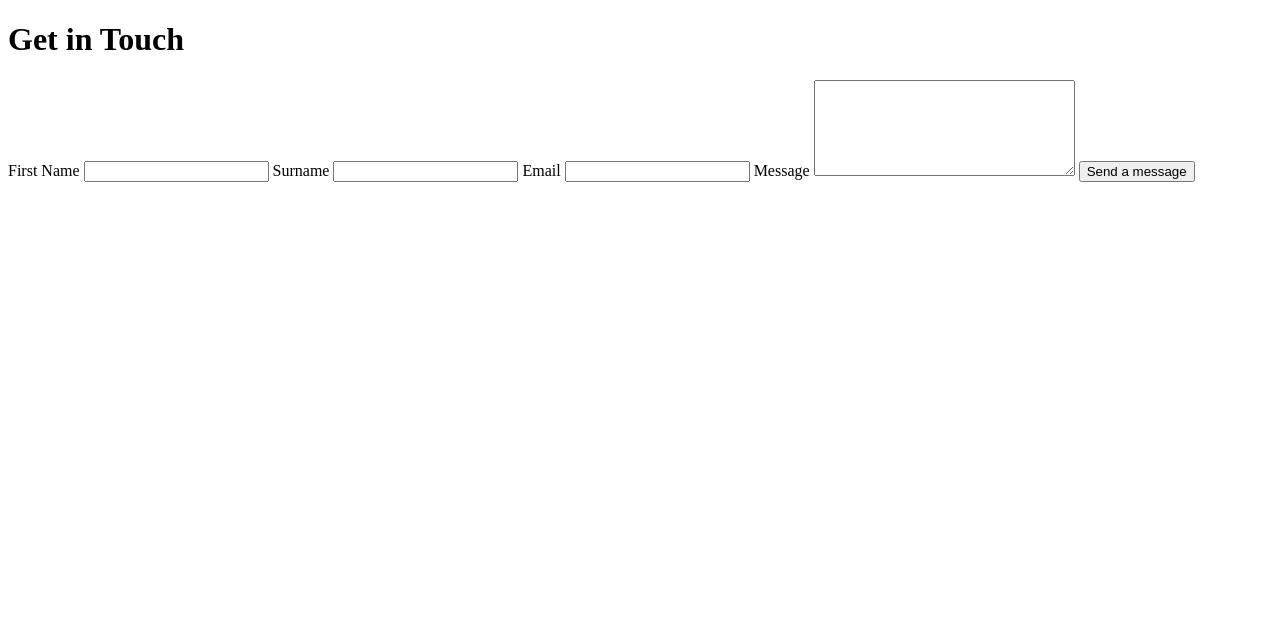
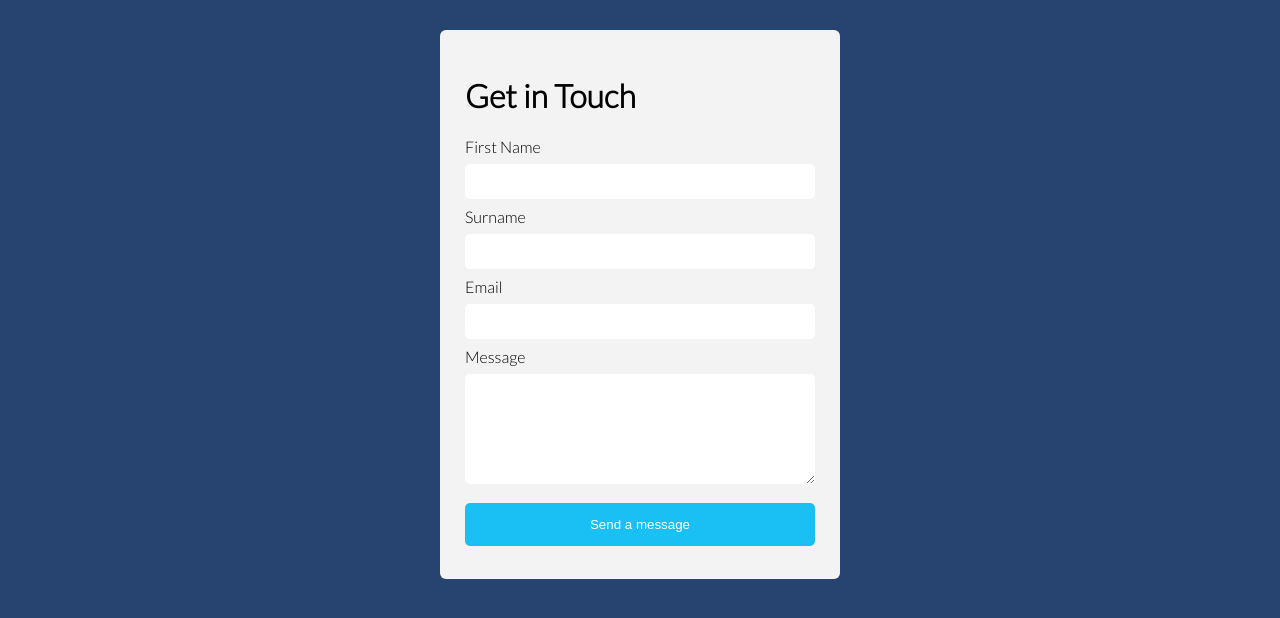
Before and after one commit to mariadalpuim/Form-Exercise, a plain HTML site: page index.html in a window 1280 px wide. Drawn offline with Linux system fonts and the light colour scheme.

Commit message:
form styling

```diff
--- a/index.html
+++ b/index.html
@@ -5,7 +5,7 @@
     <meta charset="UTF-8" />
     <meta http-equiv="X-UA-Compatible" content="IE=edge" />
     <meta name="viewport" content="width=device-width, initial-scale=1.0" />
-    <link rel="stylesheet" href"style.css">
+    <link rel="stylesheet" href="style.css">
     <title>Form</title>
   </head>
   <body>
@@ -13,9 +13,9 @@
       <form id="contactForm" action="">
         <h1>Get in Touch</h1>
         <label for="firstName">First Name</label>
-
+        <div>
         <input type="text" id="firstName" name="firstName" maxlength="100" />
-
+        </div>
         <label for="surname">Surname</label>
 
         <input type="text" id="surname" name="surname" maxlength="100" />
--- a/style.css
+++ b/style.css
@@ -6,3 +6,36 @@ body {
   background-color: #274471;
   font-family: "Lato", sans-serif;
 }
+
+.container {
+  width: 400px;
+  margin: auto;
+  background-color: rgb(243, 243, 243);
+  border-radius: 6px;
+  margin-top: 30px;
+  margin-bottom: 30px;
+}
+
+#contactForm {
+  padding: 25px;
+}
+
+input,
+textarea {
+  width: 100%;
+  padding: 10px 16px;
+  margin: 8px 0px;
+  border-radius: 5px;
+  border: 0px;
+}
+
+input[type="submit"] {
+  background-color: #1ac0f3;
+  color: white;
+  padding: 14px 20px;
+  cursor: pointer;
+}
+
+input[type="submit"]:hover {
+  background-color: cadetblue;
+}
```
